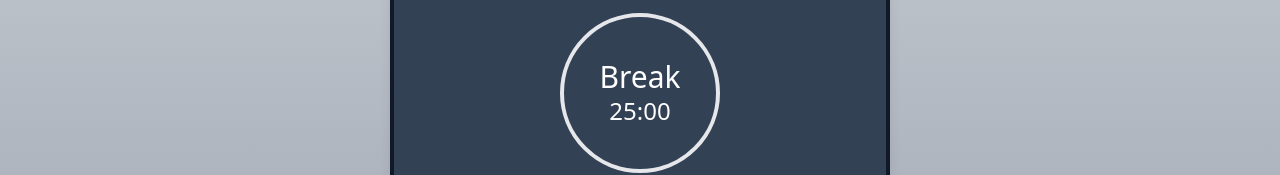
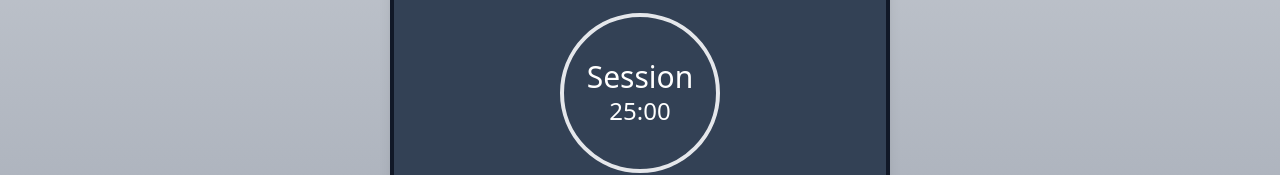
Before and after one commit to kim-fransson/25-5-clock, a React (Vite) app: page / in a window 1280 px wide. Shown: the part 343-518 px from the top of the page. Built offline with nearby package versions, Linux system fonts and the light colour scheme.

Commit message:
small fix

```diff
--- a/src/components/Clock.jsx
+++ b/src/components/Clock.jsx
@@ -64,7 +64,7 @@ const counterReducer = (state, { type, payload }) => {
 };
 
 function Clock() {
-  const [label, setLabel] = useState("Break");
+  const [label, setLabel] = useState("Session");
   const [isDone, setIsDone] = useState(false);
   const [{ breakLength, sessionLength }, dispatch] = useReducer(
     counterReducer,
@@ -72,7 +72,6 @@ function Clock() {
   );
 
   useEffect(() => {
-    console.log(`${timer.hours}:${timer.seconds}`);
     if (isDone) {
       playBeep();
       if (label === "Session") {
```
